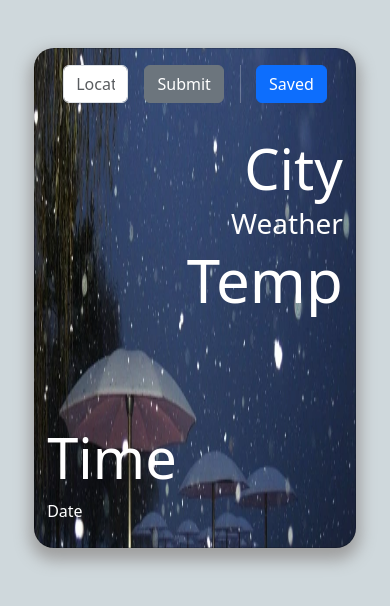
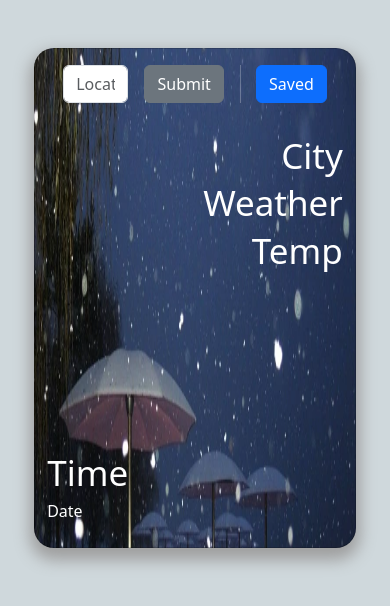
Before and after one commit to Jitesh7140/NewWeatherApp, a plain HTML site: page index.html in a window 390 px wide. Drawn offline with nearby package versions, Linux system fonts and the light colour scheme.

Commit message:
Update style.css

```diff
--- a/style.css
+++ b/style.css
@@ -22,6 +22,22 @@ body {
     margin-bottom: 0px;
 }
 
+@media (max-width:600px) {
+    #city{
+        font-size: 35px!important;
+    }
+    #weath{
+        font-size: 35px!important;
+    }
+    #temp{
+        font-size: 35px!important;
+    }
+    #time{
+        font-size: 35px!important;
+    }
+
+}
+
 .time-font {
     font-size: 50px;
 }
```
